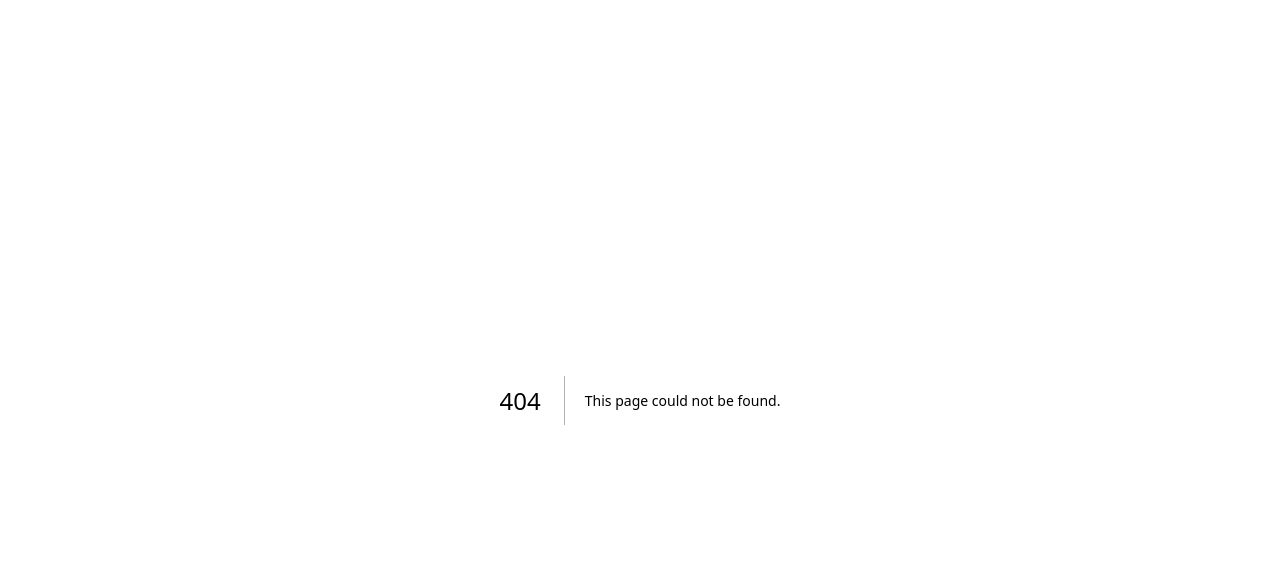
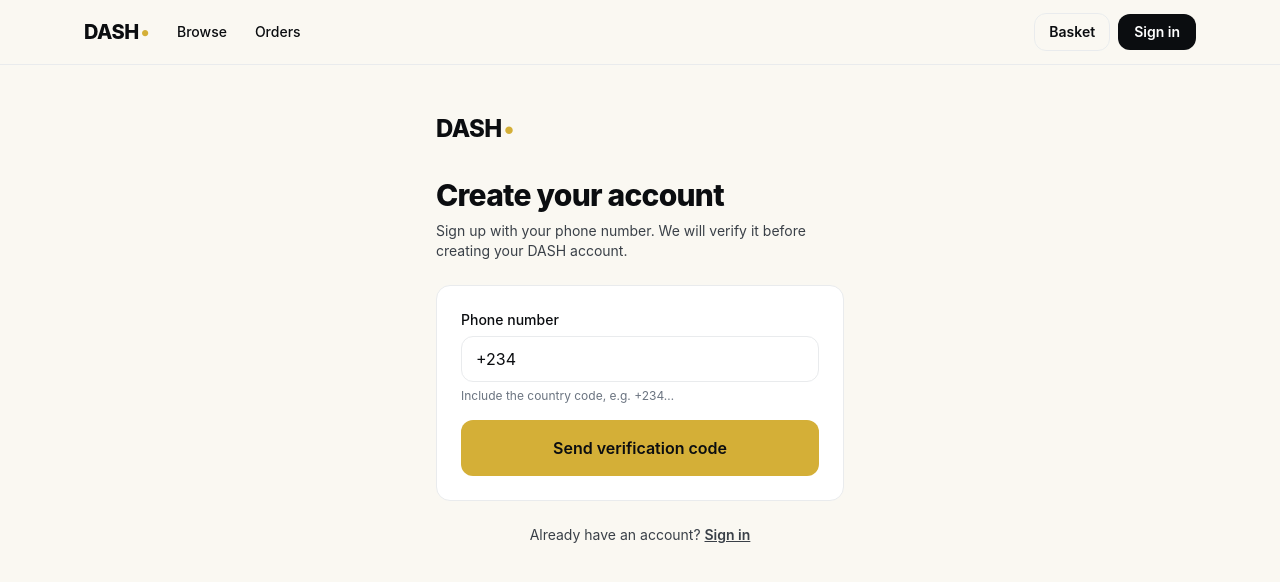
Before and after one commit to Dash-World-Limited/DASH-APP, a Next.js app in the folder apps/web/: page /signup in a window 1280 px wide. Before the commit this address had no page. Shown: the top 582 px of the page. Built offline with nearby package versions, Linux system fonts and the light colour scheme; no server answers.

Commit message:
feat(web): add public customer sign-up page

```diff
--- /dev/null
+++ b/apps/web/src/app/signup/page.tsx
@@ -0,0 +1,203 @@
+'use client';
+
+import { useRouter, useSearchParams } from 'next/navigation';
+import { Suspense, useState } from 'react';
+import { AppHeader } from '@/components/AppHeader';
+import { Button, Card, ErrorState, Field, Input, Wordmark } from '@/components/ui';
+import { apiFetch, ApiRequestError } from '@/lib/api';
+
+type Stage = 'phone' | 'verify';
+
+function SignUpForm() {
+  const router = useRouter();
+  const params = useSearchParams();
+  const next = params.get('next') ?? '/browse';
+
+  const [stage, setStage] = useState<Stage>('phone');
+  const [phone, setPhone] = useState('+234');
+  const [code, setCode] = useState('');
+  const [displayName, setDisplayName] = useState('');
+  const [email, setEmail] = useState('');
+  const [marketingOptIn, setMarketingOptIn] = useState(false);
+  const [devCode, setDevCode] = useState<string | null>(null);
+  const [busy, setBusy] = useState(false);
+  const [error, setError] = useState<ApiRequestError | null>(null);
+
+  const run = async (action: () => Promise<void>): Promise<void> => {
+    setBusy(true);
+    setError(null);
+    try {
+      await action();
+    } catch (caught) {
+      setError(
+        caught instanceof ApiRequestError
+          ? caught
+          : new ApiRequestError(0, 'unknown', 'Something went wrong. Please try again.'),
+      );
+    } finally {
+      setBusy(false);
+    }
+  };
+
+  return (
+    <main id="main" className="mx-auto max-w-md px-5 py-12">
+      <Wordmark className="text-2xl" />
+      <h1 className="mt-8 text-3xl font-extrabold tracking-tight">Create your account</h1>
+      <p className="mt-2 text-sm text-graphite-600">
+        Sign up with your phone number. We will verify it before creating your DASH account.
+      </p>
+
+      <Card className="mt-6 p-6">
+        {error ? (
+          <div className="mb-4">
+            <ErrorState title="Could not create account" message={error.message} requestId={error.requestId} />
+          </div>
+        ) : null}
+
+        {stage === 'phone' ? (
+          <form
+            className="space-y-4"
+            onSubmit={(event) => {
+              event.preventDefault();
+              void run(async () => {
+                const result = await apiFetch<{ sent: boolean; expiresInSeconds: number; devCode?: string }>(
+                  '/v1/auth/register/request',
+                  { method: 'POST', body: { phone } },
+                );
+                setDevCode(result.devCode ?? null);
+                setStage('verify');
+              });
+            }}
+          >
+            <Field label="Phone number" htmlFor="signup-phone" hint="Include the country code, e.g. +234…">
+              <Input
+                id="signup-phone"
+                type="tel"
+                inputMode="tel"
+                autoComplete="tel"
+                required
+                value={phone}
+                onChange={(event) => setPhone(event.target.value)}
+              />
+            </Field>
+            <Button type="submit" size="lg" className="w-full" disabled={busy}>
+              {busy ? 'Sending…' : 'Send verification code'}
+            </Button>
+          </form>
+        ) : (
+          <form
+            className="space-y-4"
+            onSubmit={(event) => {
+              event.preventDefault();
+              void run(async () => {
+                await apiFetch('/v1/auth/register/verify', {
+                  method: 'POST',
+                  body: { phone, code, displayName, email, marketingOptIn },
+                });
+                // Registration sets the HttpOnly refresh cookie. A full navigation
+                // lets the existing session bootstrap restore the access token.
+                window.location.assign(next);
+              });
+            }}
+          >
+            <Field label="6-digit code" htmlFor="signup-code" hint={`Sent to ${phone}.`}>
+              <Input
+                id="signup-code"
+                inputMode="numeric"
+                autoComplete="one-time-code"
+                pattern="\\d{6}"
+                maxLength={6}
+                required
+                value={code}
+                onChange={(event) => setCode(event.target.value.replace(/\D/g, ''))}
+                className="text-center text-2xl tracking-[0.4em]"
+              />
+            </Field>
+
+            {devCode ? (
+              <div className="rounded-xl border border-gold-400/40 bg-gold-50 px-4 py-3">
+                <p className="text-xs font-semibold text-gold-600">Development only</p>
+                <p className="mt-1 text-sm text-graphite-600">
+                  Your code is{' '}
+                  <button type="button" className="font-mono font-bold underline" onClick={() => setCode(devCode)}>
+                    {devCode}
+                  </button>
+                  .
+                </p>
+              </div>
+            ) : null}
+
+            <Field label="Your name" htmlFor="signup-name">
+              <Input
+                id="signup-name"
+                autoComplete="name"
+                required
+                minLength={2}
+                maxLength={80}
+                value={displayName}
+                onChange={(event) => setDisplayName(event.target.value)}
+                placeholder="Your name"
+              />
+            </Field>
+
+            <Field label="Email (optional)" htmlFor="signup-email">
+              <Input
+                id="signup-email"
+                type="email"
+                autoComplete="email"
+                value={email}
+                onChange={(event) => setEmail(event.target.value)}
+                placeholder="you@example.com"
+              />
+            </Field>
+
+            <label className="flex items-start gap-3 text-sm text-graphite-600">
+              <input
+                type="checkbox"
+                checked={marketingOptIn}
+                onChange={(event) => setMarketingOptIn(event.target.checked)}
+                className="mt-1"
+              />
+              <span>Send me occasional DASH offers and marketplace updates.</span>
+            </label>
+
+            <Button type="submit" size="lg" className="w-full" disabled={busy}>
+              {busy ? 'Creating account…' : 'Create account'}
+            </Button>
+
+            <button
+              type="button"
+              className="w-full text-sm text-graphite-600 underline"
+              onClick={() => {
+                setStage('phone');
+                setCode('');
+                setDevCode(null);
+                setError(null);
+              }}
+            >
+              Use a different number
+            </button>
+          </form>
+        )}
+      </Card>
+
+      <p className="mt-6 text-center text-sm text-graphite-600">
+        Already have an account?{' '}
+        <button type="button" className="font-semibold underline" onClick={() => router.push(`/signin?next=${encodeURIComponent(next)}`)}>
+          Sign in
+        </button>
+      </p>
+    </main>
+  );
+}
+
+export default function SignUpPage() {
+  return (
+    <>
+      <AppHeader />
+      <Suspense fallback={<div className="p-10 text-center text-sm">Loading…</div>}>
+        <SignUpForm />
+      </Suspense>
+    </>
+  );
+}
```
